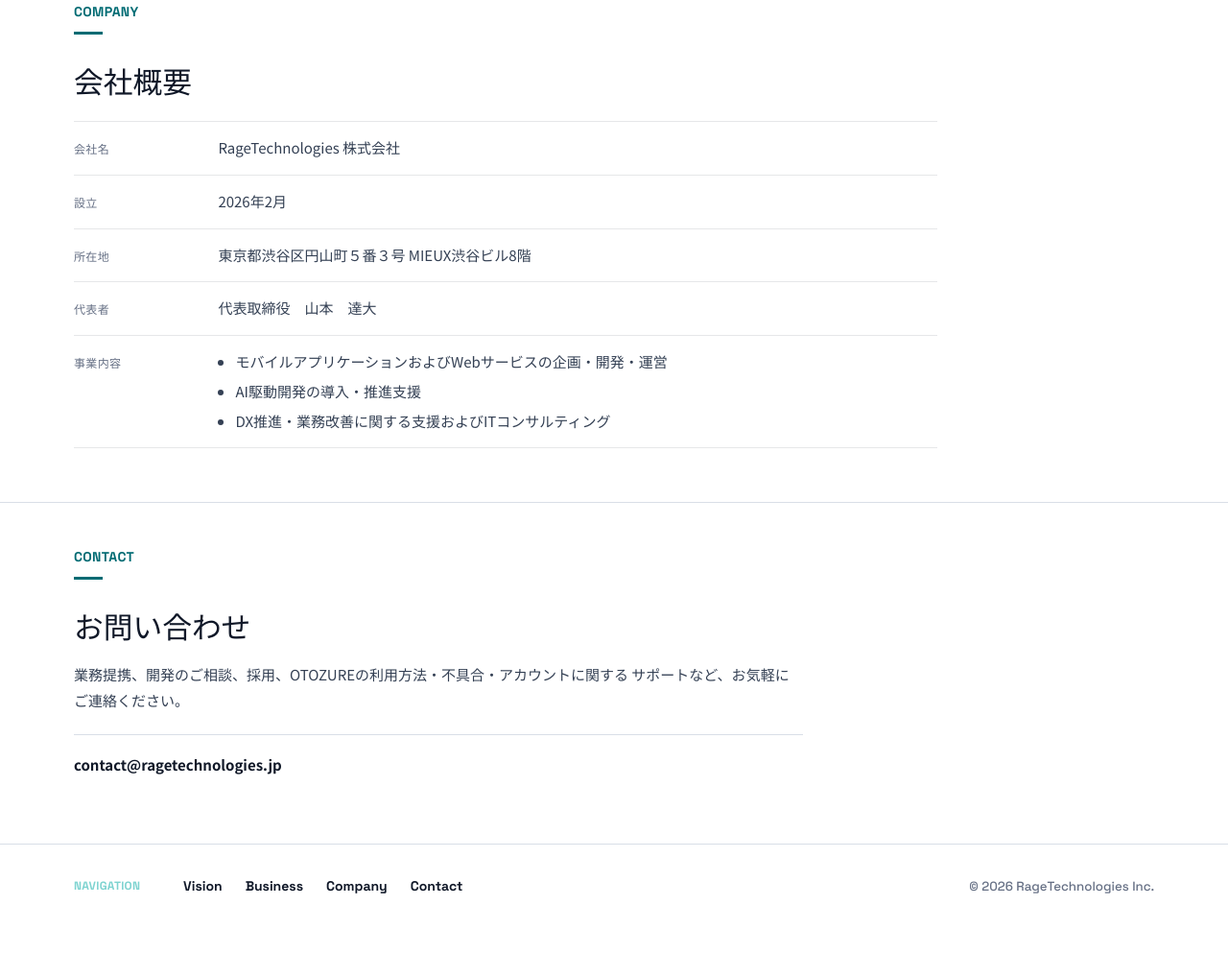
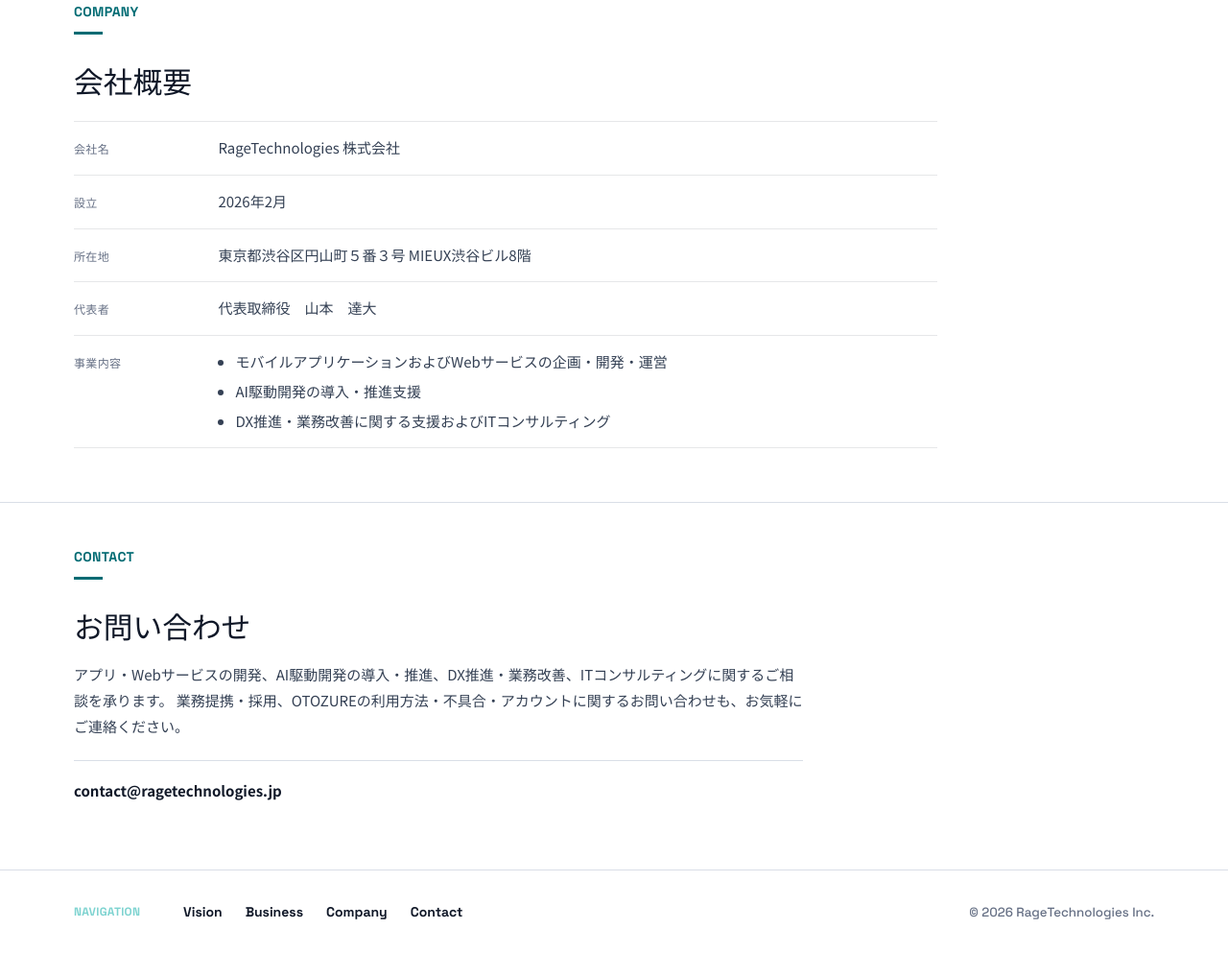
Before and after one commit to tatsupac/ragetechnologies-site, a website: page index.html in a window 1280 px wide. Shown: the part 1157-2150 px from the top of the page at 96% size. Before the commit the page ends 2123 px from the top, so only its background shows below. Drawn offline with Linux system fonts and the light colour scheme.

Commit message:
Align contact copy with company business activities

```diff
--- a/index.html
+++ b/index.html
@@ -100,8 +100,8 @@
           <p class="section-label">Contact</p>
           <h2>お問い合わせ</h2>
           <p>
-            業務提携、開発のご相談、採用、OTOZUREの利用方法・不具合・アカウントに関する
-            サポートなど、お気軽にご連絡ください。
+            アプリ・Webサービスの開発、AI駆動開発の導入・推進、DX推進・業務改善、ITコンサルティングに関するご相談を承ります。
+            業務提携・採用、OTOZUREの利用方法・不具合・アカウントに関するお問い合わせも、お気軽にご連絡ください。
           </p>
           <a href="mailto:contact@ragetechnologies.jp">contact@<wbr />ragetechnologies.jp</a>
         </section>
```
